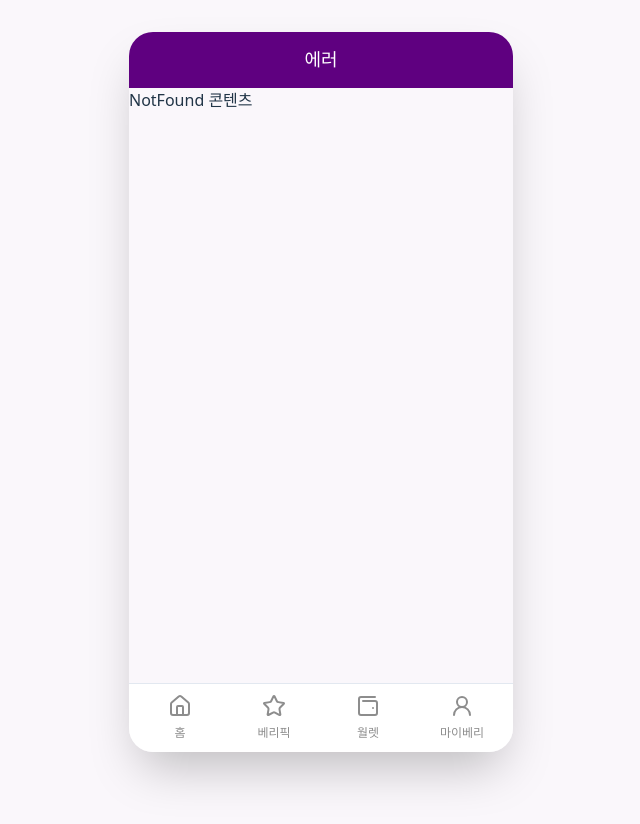
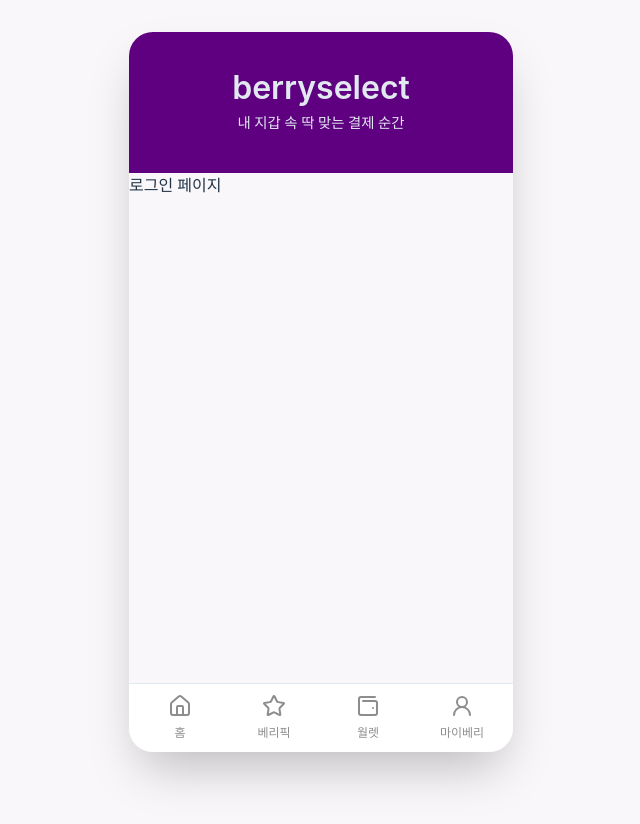
Before and after one commit to BerryPing/berryselect-frontend, a React (Vite) app: page /auth/login in a window 1280 px wide. Shown: the top 824 px of the page, without its empty margins (319-959 px from the left). Built offline with nearby package versions, Linux system fonts and the light colour scheme.

Commit message:
:sparkles: auth페이지 header 따로 제작 - src/components/layout/Header4Auth.tsx 파일 생성 - 로그인페이지/회원가입 페이지 header 추가 - DefaultLayout에서 auth/로 시작하는 파일의 경우 padding 0으로 수정

```diff
--- a/src/components/layout/DefaultLayout.tsx
+++ b/src/components/layout/DefaultLayout.tsx
@@ -1,7 +1,7 @@
 /* ===== DefaultLayout.tsx ===== */
 
 import React from 'react';
-import { Outlet } from 'react-router-dom';
+import { Outlet, useLocation } from 'react-router-dom';
 import styled from 'styled-components';
 import FooterNav from "@/components/layout/FooterNav.tsx";
 
@@ -37,10 +37,12 @@ const Main = styled.main`
 `;
 
 const DefaultLayout: React.FC = () => {
+    const location = useLocation();
+    const isAuthPage = location.pathname.startsWith("/auth");
     return (
         <ViewWrapper>
             <SmartphoneView>
-                <Main>
+                <Main style={{paddingTop : isAuthPage ? 0 : "56px"}}>
                     <Outlet />
                 </Main>
 
--- /dev/null
+++ b/src/components/layout/Header4Auth.tsx
@@ -0,0 +1,46 @@
+import styled from "styled-components";
+
+const AuthHeaderWrapper = styled.header`
+  width: 100%;
+  max-width: 24rem;
+  background-color: var(--theme-primary, #5f0080);
+
+  display: flex;
+  flex-direction: column;
+  align-items: center;
+  justify-content: center;
+
+  height: 141px; /* 피그마 기준 높이 */
+  gap: 8px;
+`;
+
+const Brand = styled.h1`
+  font-size: 32px;
+  font-weight: 600;
+  font-family: Inter, sans-serif;
+  color: #e2e8f0;
+  margin: 0;
+    width : 100%;
+    text-align: center;
+`;
+
+const Slogan = styled.p`
+  font-size: 14.4px;
+  font-weight: 500;
+  font-family: Roboto, sans-serif;
+  color: #e2e8f0;
+  margin: 0;
+  text-align: center;
+    width : 100%;
+`;
+
+const Header4Auth: React.FC = () => {
+    return (
+        <AuthHeaderWrapper>
+            <Brand>berryselect</Brand>
+            <Slogan>내 지갑 속 딱 맞는 결제 순간</Slogan>
+        </AuthHeaderWrapper>
+    );
+};
+
+export default Header4Auth;
--- a/src/pages/Auth/LoginPage.tsx
+++ b/src/pages/Auth/LoginPage.tsx
@@ -0,0 +1,10 @@
+import Header4Auth from '@/components/layout/Header4Auth';
+
+export default function LoginPage(){
+    return (
+        <div>
+            <Header4Auth />
+            <div>로그인 페이지</div>
+        </div>
+    );
+}
--- a/src/pages/Auth/RegisterPage.tsx
+++ b/src/pages/Auth/RegisterPage.tsx
@@ -0,0 +1,10 @@
+import Header4Auth from '@/components/layout/Header4Auth';
+
+export default function RegisterPage(){
+    return (
+        <div>
+            <Header4Auth />
+            <div>회원가입 페이지</div>
+        </div>
+    );
+}
--- a/src/router/index.tsx
+++ b/src/router/index.tsx
@@ -9,6 +9,8 @@ import BerryPickPage from '@/pages/BerryPick/BerryPickPage';
 import WalletPage from '@/pages/Wallet/WalletPage';
 import MyBerryPage from '@/pages/MyBerry/MyBerryPage';
 import NotFoundPage from '@/pages/NotFoundPage';
+import LoginPage from '@/pages/Auth/LoginPage';
+import RegisterPage from '@/pages/Auth/RegisterPage';
 
 export const router = createBrowserRouter([
     {
@@ -19,6 +21,8 @@ export const router = createBrowserRouter([
             { path: 'berrypick', element: <BerryPickPage /> }, // '/berrypick'
             { path: 'wallet', element: <WalletPage /> },       // '/wallet'
             { path: 'myberry', element: <MyBerryPage /> },     // '/myberry'
+            { path: "auth/login", element: <LoginPage /> },
+            { path: "auth/register", element: <RegisterPage /> },
             { path: '*', element: <NotFoundPage /> },
         ],
     },
```
